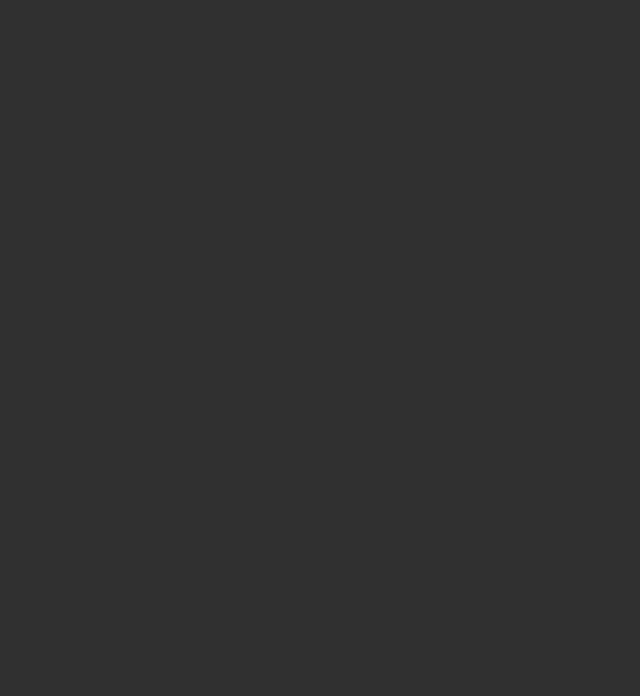
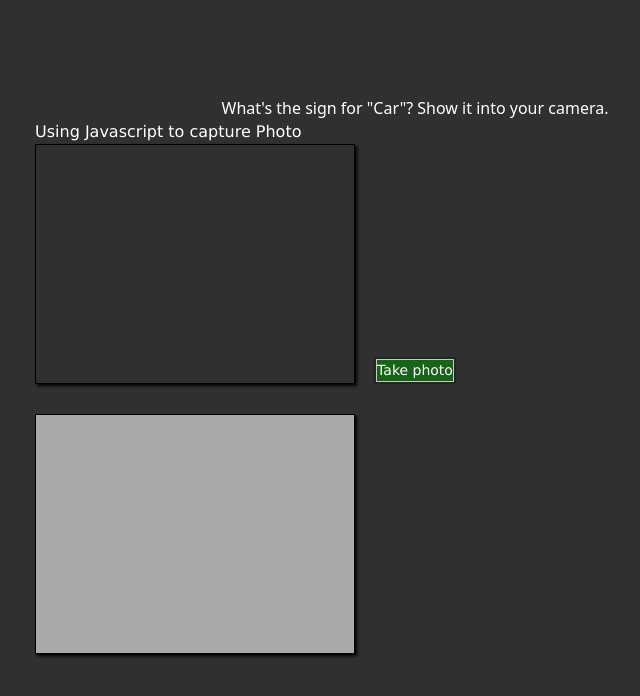
Before and after one commit to leu/aslhack, a Next.js app: page /student/quiz in a window 1280 px wide. Shown: the top 696 px of the page, without its empty margins (225-865 px from the left). Built offline with nearby package versions, Linux system fonts and the light colour scheme; no server answers.

Commit message:
Get video working for quiz

```diff
--- a/src/pages/index.tsx
+++ b/src/pages/index.tsx
@@ -10,7 +10,7 @@ export default function Home() {
       </a>
       <div className="mb-6">OR</div>
       <input type="text" className="mb-4 text-black w-60 h-8 px-2 mt-2" placeholder="Classroom ID"/>
-      <a href="#">
+      <a href="/student/quiz">
         <div className={`text-xl font-bold bg-orange-600 text-white border-orange-950 border-0 px-6 py-4 rounded-lg w-60`}>
           Take Quiz
         </div>
--- a/src/pages/student/quiz.tsx
+++ b/src/pages/student/quiz.tsx
@@ -1,6 +1,102 @@
+import { useEffect } from "react";
+
 export default function Quiz() {
+    const word: string = "Car";
+
+    useEffect(() => {
+        var width = 320; // We will scale the photo width to this
+        var height = 0; // This will be computed based on the input stream
+
+        var streaming = false;
+
+        var video: HTMLVideoElement = document.getElementById('video') as HTMLVideoElement;
+        var canvas: HTMLCanvasElement = document.getElementById('canvas') as HTMLCanvasElement;
+        var photo: HTMLImageElement = document.getElementById('photo') as HTMLImageElement;
+        var startbutton: HTMLButtonElement = document.getElementById('startbutton') as HTMLButtonElement;
+
+        function startup() {
+            navigator.mediaDevices.getUserMedia({
+                    video: true,
+                    audio: false
+                })
+                .then(function(stream) {
+                    video.srcObject = stream;
+                    video.play();
+                })
+                .catch(function(err) {
+                    console.log("An error occurred: " + err);
+                });
+
+            video.addEventListener('canplay', function() {
+                if (!streaming) {
+                    height = video.videoHeight / (video.videoWidth / width);
+
+                    if (isNaN(height)) {
+                        height = width / (4 / 3);
+                    }
+
+                    video.setAttribute('width', width.toString());
+                    video.setAttribute('height', height.toString());
+                    canvas.setAttribute('width', width.toString());
+                    canvas.setAttribute('height', height.toString());
+                    streaming = true;
+                }
+            }, false);
+
+            startbutton!.addEventListener('click', function(ev) {
+                takepicture();
+                ev.preventDefault();
+            }, false);
+
+            clearphoto();
+        }
+
+
+        function clearphoto() {
+            var context = canvas.getContext('2d')!;
+            context.fillStyle = "#AAA";
+            context.fillRect(0, 0, canvas.width, canvas.height);
+
+            var data = canvas.toDataURL('image/png');
+            photo.setAttribute('src', data);
+        }
+
+        function takepicture() {
+            var context = canvas.getContext('2d')!;
+            if (width && height) {
+                canvas.width = width;
+                canvas.height = height;
+                context.drawImage(video, 0, 0, width, height);
+
+                var data = canvas.toDataURL('image/png');
+                photo.setAttribute('src', data);
+            } else {
+                clearphoto();
+            }
+        }
+
+        // window.addEventListener('load', startup, false);
+        startup()
+    }, [])
+
+
     return (
       <main className={`flex min-h-screen flex-col items-center p-24`}>
+        <div>What's the sign for "{word}"? Show it into your camera.</div>
+        <div className="contentarea">
+            <h1>
+                Using Javascript to capture Photo
+            </h1>
+            <div className="camera">
+                <video id="video">Video stream not available.</video>
+            </div>
+            <div><button id="startbutton">Take photo</button></div>
+
+            <canvas id="canvas"></canvas>
+            <div className="output">
+                <img id="photo" alt="The screen capture will appear in this box." />
+            </div>
+        </div>
       </main>
   );
 }
--- a/src/styles/globals.css
+++ b/src/styles/globals.css
@@ -12,3 +12,52 @@ body {
     text-wrap: balance;
   }
 }
+
+#video {
+  border: 1px solid black;
+  box-shadow: 2px 2px 3px black;
+  width: 320px;
+  height: 240px;
+}
+
+#photo {
+  border: 1px solid black;
+  box-shadow: 2px 2px 3px black;
+  width: 320px;
+  height: 240px;
+}
+
+#canvas {
+  display: none;
+}
+
+.camera {
+  width: 340px;
+  display: inline-block;
+}
+
+.output {
+  width: 340px;
+  display: inline-block;
+  vertical-align: top;
+}
+
+#startbutton {
+  display: block;
+  position: relative;
+  margin-left: auto;
+  margin-right: auto;
+  bottom: 32px;
+  background-color: rgb(0 150 0 / 50%);
+  border: 1px solid rgb(255 255 255 / 70%);
+  box-shadow: 0px 0px 1px 2px rgb(0 0 0 / 20%);
+  font-size: 14px;
+  font-family: "Lucida Grande", "Arial", sans-serif;
+  color: rgb(255 255 255 / 100%);
+}
+
+.contentarea {
+  font-size: 16px;
+  font-family: "Lucida Grande", "Arial", sans-serif;
+  width: 760px;
+}
```
